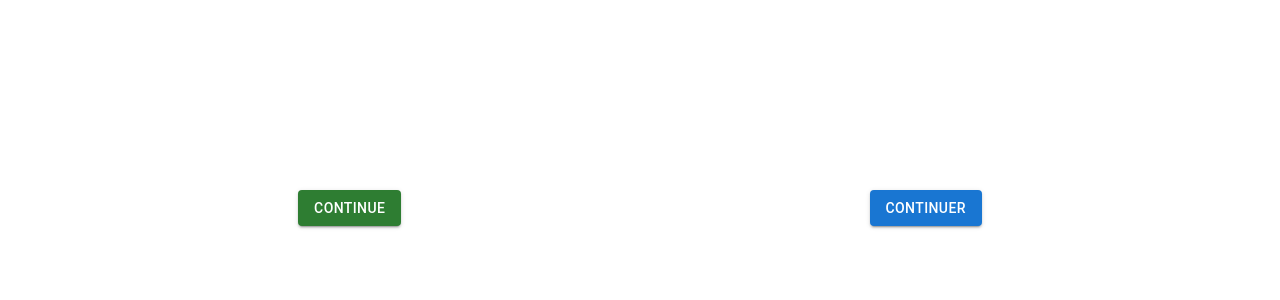
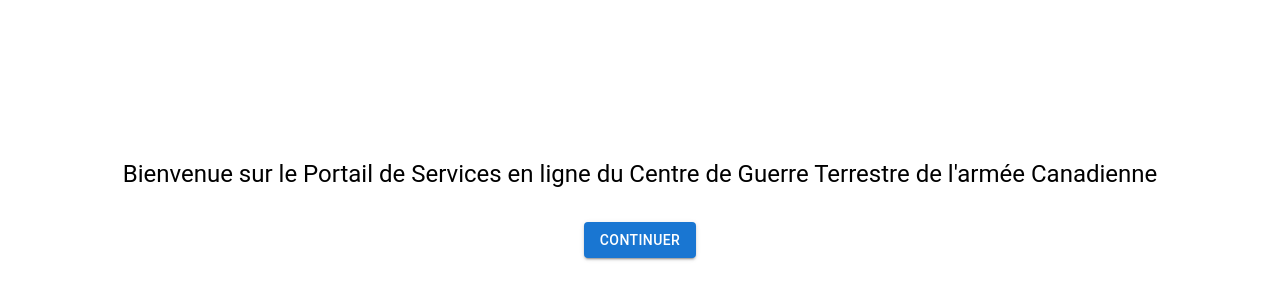
Before and after one commit to ajsib/esc.calwc.front, a Next.js app: page / in a window 1280 px wide. Shown: the part 192-492 px from the top of the page. Built offline with nearby package versions, Linux system fonts and the light colour scheme.

Commit message:
fr-en swap

```diff
--- a/pages/index.tsx
+++ b/pages/index.tsx
@@ -1,16 +1,22 @@
-import { Button, Box, Container } from "@mui/material";
+import { Button, Box, Container, Typography } from "@mui/material";
 import { useRouter } from "next/router";
 import { NextPage } from 'next';
+import { useEffect, useState } from "react";
 
 const LandingPage: NextPage = () => {
   const router = useRouter();
+  const [isEnglish, setIsEnglish] = useState(true);
+
+  useEffect(() => {
+    const interval = setInterval(() => {
+      setIsEnglish((prevIsEnglish) => !prevIsEnglish);
+    }, 4000);
+
+    return () => clearInterval(interval);
+  }, []);
 
   const handleContinue = () => {
-    router.push("/en/");
-  };
-
-  const handleContinuer = () => {
-    router.push("/fr/");
+    router.push(isEnglish ? "/en/" : "/fr/");
   };
 
   return (
@@ -23,19 +29,27 @@
         alignItems: 'center'
       }}
     >
+      <Typography variant="h5" sx={{ textAlign: 'center' }}>
+        {isEnglish
+          ? "Welcome to the Canadian Army Land Warfare Centre's Online Service Portal"
+          : "Bienvenue sur le Portail de Services en ligne du Centre de Guerre Terrestre de l'armée Canadienne"}
+      </Typography>
+
       <Box
         sx={{
           width: '100%',
           display: 'flex',
           justifyContent: 'space-around',
-          alignItems: 'center'
+          alignItems: 'center',
+          marginTop: '2rem'
         }}
       >
-        <Button variant="contained" color="success" onClick={handleContinue}>
-          Continue
-        </Button>
-        <Button variant="contained" color="primary" onClick={handleContinuer}>
-          Continuer
+        <Button
+          variant="contained"
+          color={isEnglish ? "success" : "primary"}
+          onClick={handleContinue}
+        >
+          {isEnglish ? "Continue" : "Continuer"}
         </Button>
       </Box>
     </Container>
```
Also changed, not shown: components/header.tsx (added).
